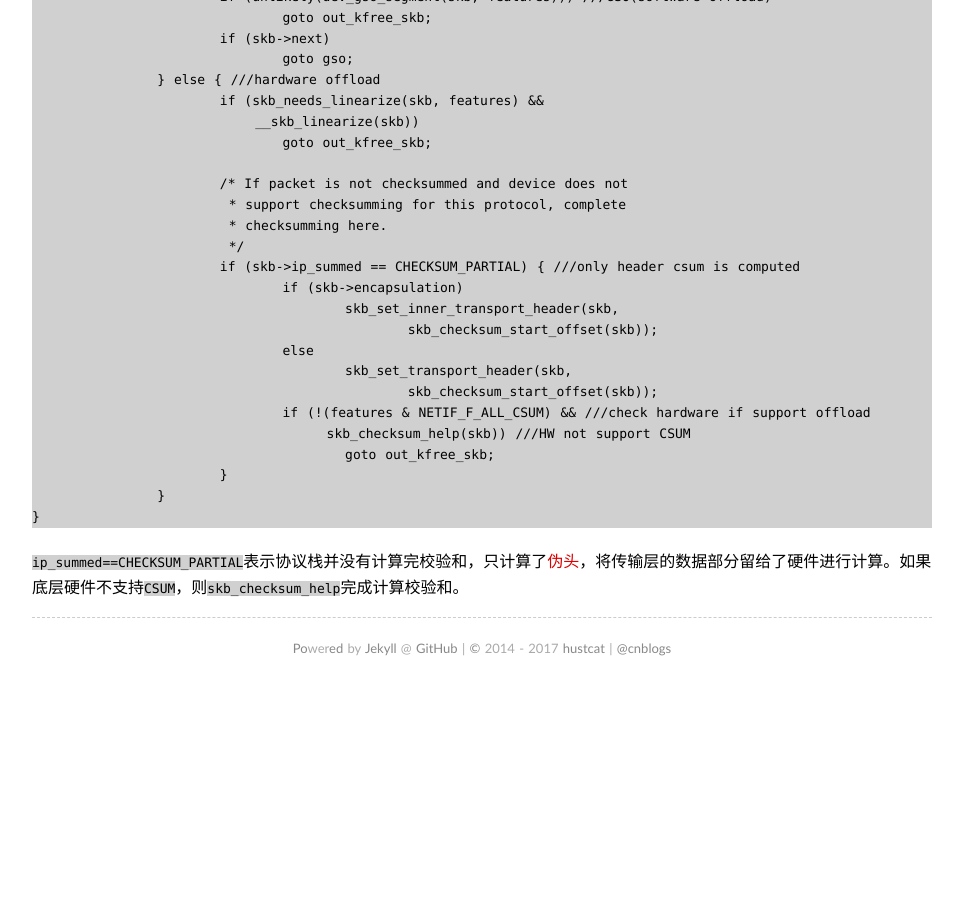
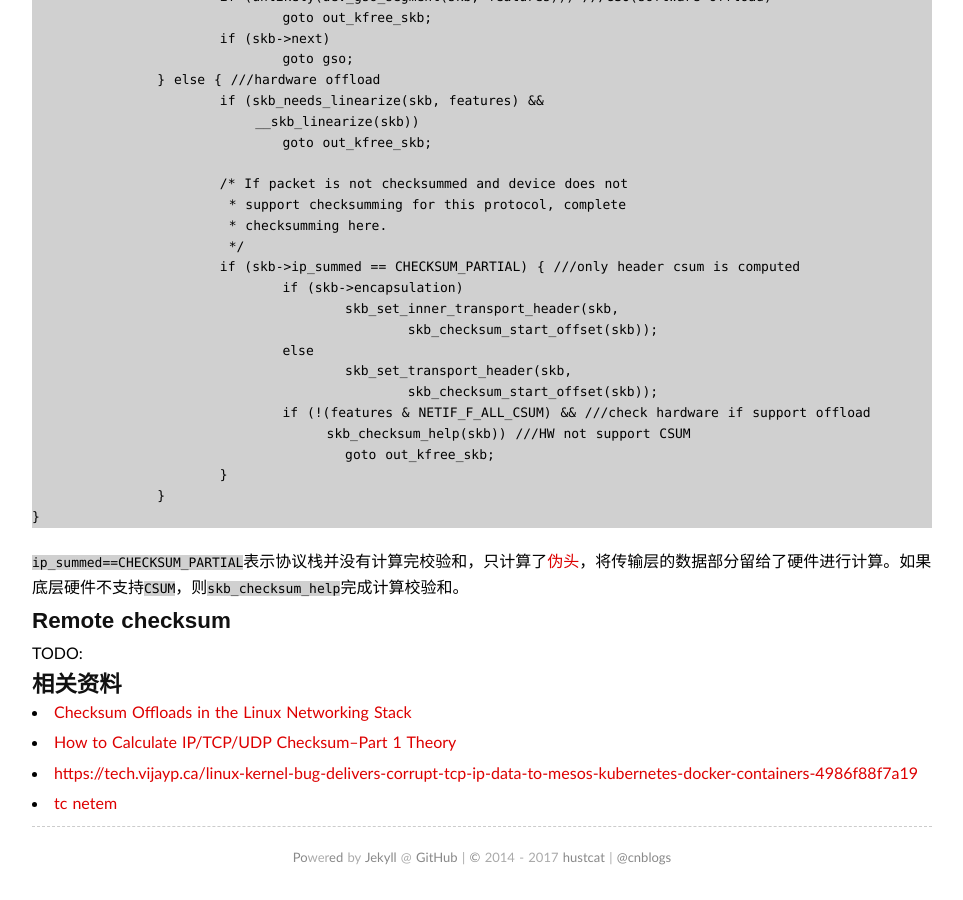
Before and after one commit to hustcat/hustcat.github.io, a Jekyll site: the page built from wiki/network/checksum.md, in a window 1280 px wide and 900 px high, scrolled down 5725 px. Shown: the whole window, without its empty margins (158-1121 px from the left). Built offline with Jekyll 4.4.1, drawn with Linux system fonts in a browser that asks for light colours; some web fonts are replaced; our own code applies the rules of GitHub Pages for plain Markdown files; comment, search, counter and statistics services are not loaded; before the commit the page ends 6416 px from its top, so only the background shows below that.

Commit message:
Update checksum.md

````diff
--- a/wiki/network/checksum.md
+++ b/wiki/network/checksum.md
@@ -308,3 +308,14 @@ int dev_hard_start_xmit(struct sk_buff *skb, struct net_device *dev,
 ```
 
 `ip_summed==CHECKSUM_PARTIAL`表示协议栈并没有计算完校验和，只计算了[伪头](http://www.tcpipguide.com/free/t_TCPChecksumCalculationandtheTCPPseudoHeader-2.htm)，将传输层的数据部分留给了硬件进行计算。如果底层硬件不支持`CSUM`，则`skb_checksum_help`完成计算校验和。
+
+## Remote checksum
+
+TODO:
+
+## 相关资料
+
+* [Checksum Offloads in the Linux Networking Stack](https://www.kernel.org/doc/Documentation/networking/checksum-offloads.txt)
+* [How to Calculate IP/TCP/UDP Checksum–Part 1 Theory](http://www.roman10.net/2011/11/27/how-to-calculate-iptcpudp-checksumpart-1-theory/)
+* [https://tech.vijayp.ca/linux-kernel-bug-delivers-corrupt-tcp-ip-data-to-mesos-kubernetes-docker-containers-4986f88f7a19](https://tech.vijayp.ca/linux-kernel-bug-delivers-corrupt-tcp-ip-data-to-mesos-kubernetes-docker-containers-4986f88f7a19)
+* [tc netem](https://wiki.linuxfoundation.org/networking/netem)
````
